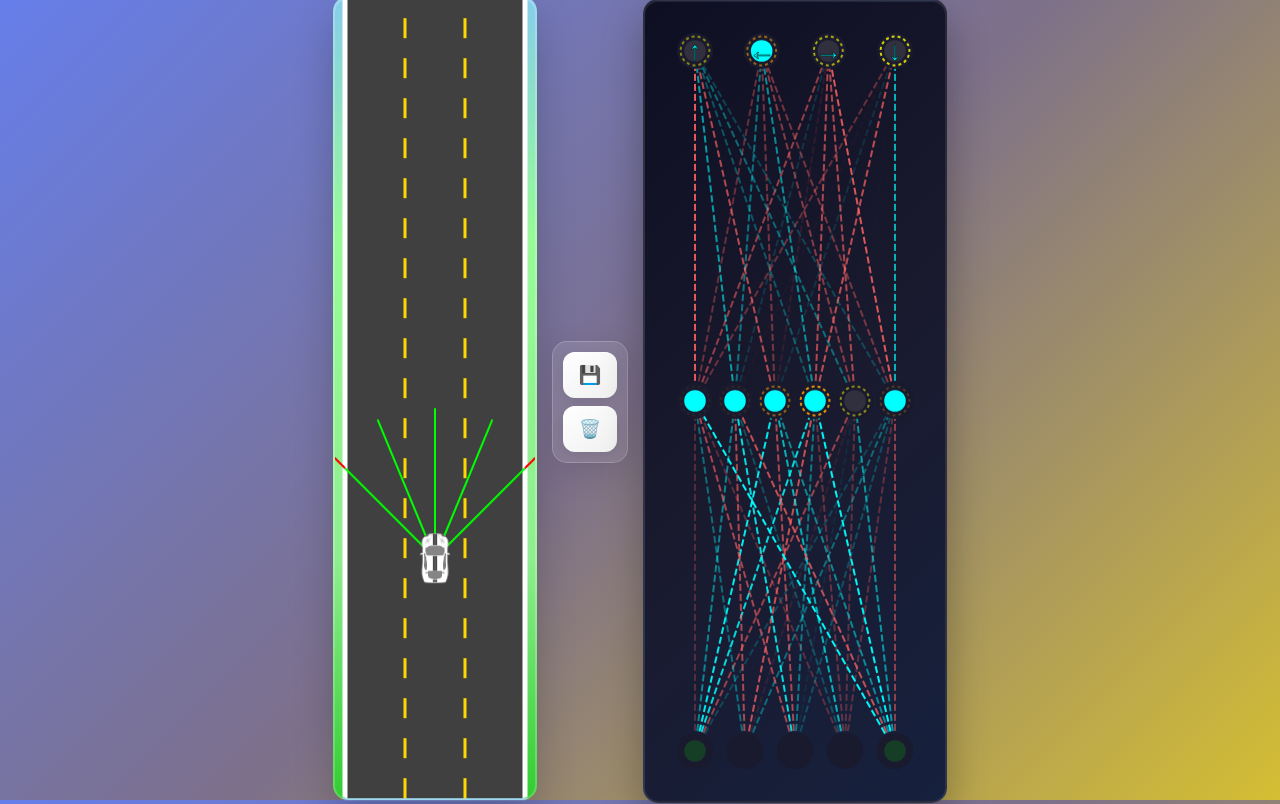
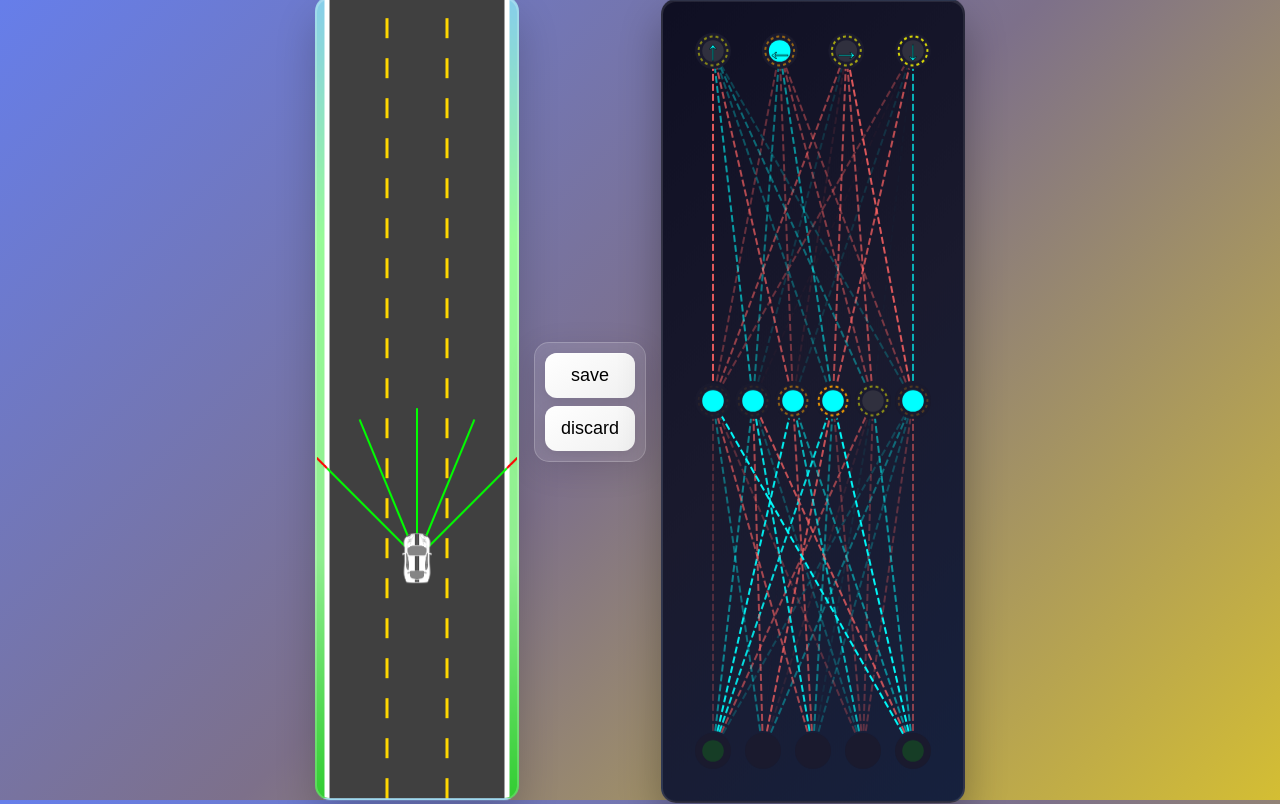
Before and after one commit to LEXES7/Self_Driving_Car, a plain HTML site: page index.html in a window 1280 px wide. Drawn offline with Linux system fonts and the light colour scheme.

Commit message:
minor update

```diff
--- a/index.html
+++ b/index.html
@@ -8,8 +8,8 @@
 <body>
     <canvas id="carCanvas"></canvas>
     <div id="verticalButtons">
-        <button onclick="save()">💾</button>
-        <button onclick="discard()">🗑️</button>
+        <button onclick="save()"> save </button>
+        <button onclick="discard()"> discard </button>
     </div>
     <canvas id="networkCanvas"></canvas>
     <script src="visualizer.js"></script>
```
